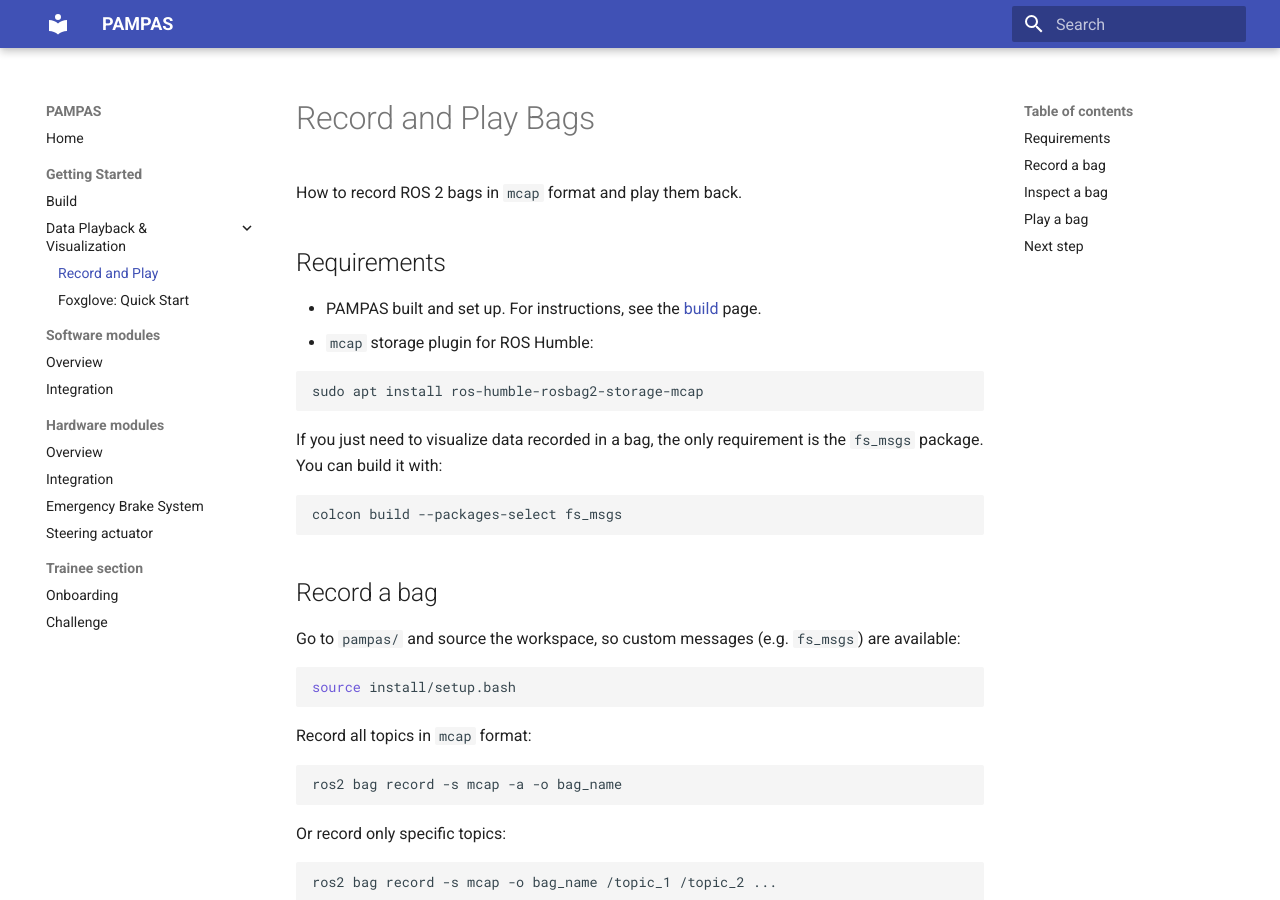
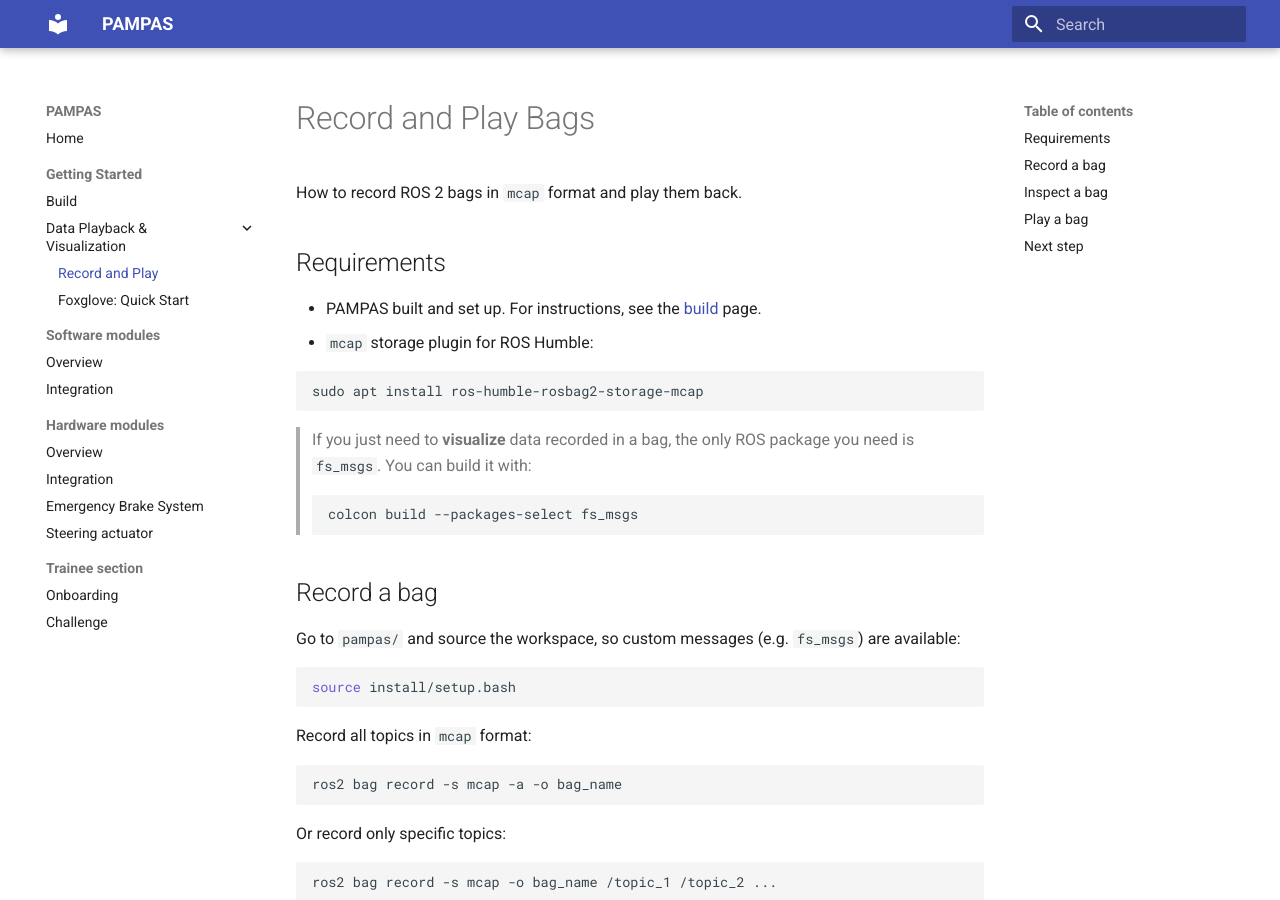
Before and after one commit to amperaufsc/pampas, an MkDocs documentation site: the page built from docs/getting-started/data-playback-&-visualization/record-and-play.md, in a window 1280 px wide and 900 px high. Built offline with MkDocs 1.6.1 and Material for MkDocs 9.7.7, drawn with Linux system fonts in a browser that asks for light colours; the version menu is left out.

Commit message:
fix: writting style for one of the requirements

````diff
--- a/docs/getting-started/data-playback-&-visualization/record-and-play.md
+++ b/docs/getting-started/data-playback-&-visualization/record-and-play.md
@@ -11,11 +11,11 @@ How to record ROS 2 bags in `mcap` format and play them back.
 sudo apt install ros-humble-rosbag2-storage-mcap
 ```
 
-If you just need to visualize data recorded in a bag, the only requirement is the `fs_msgs` package. You can build it with:
-
-```bash
-colcon build --packages-select fs_msgs
-```
+> If you just need to **visualize** data recorded in a bag, the only ROS package you need is `fs_msgs`. You can build it with:
+>
+> ```bash
+> colcon build --packages-select fs_msgs
+> ```
 
 ## Record a bag
 
````
Also changed, not shown: docs/getting-started/data-playback-&-visualization/foxglove-quick-start.md (+1 -1 lines).
